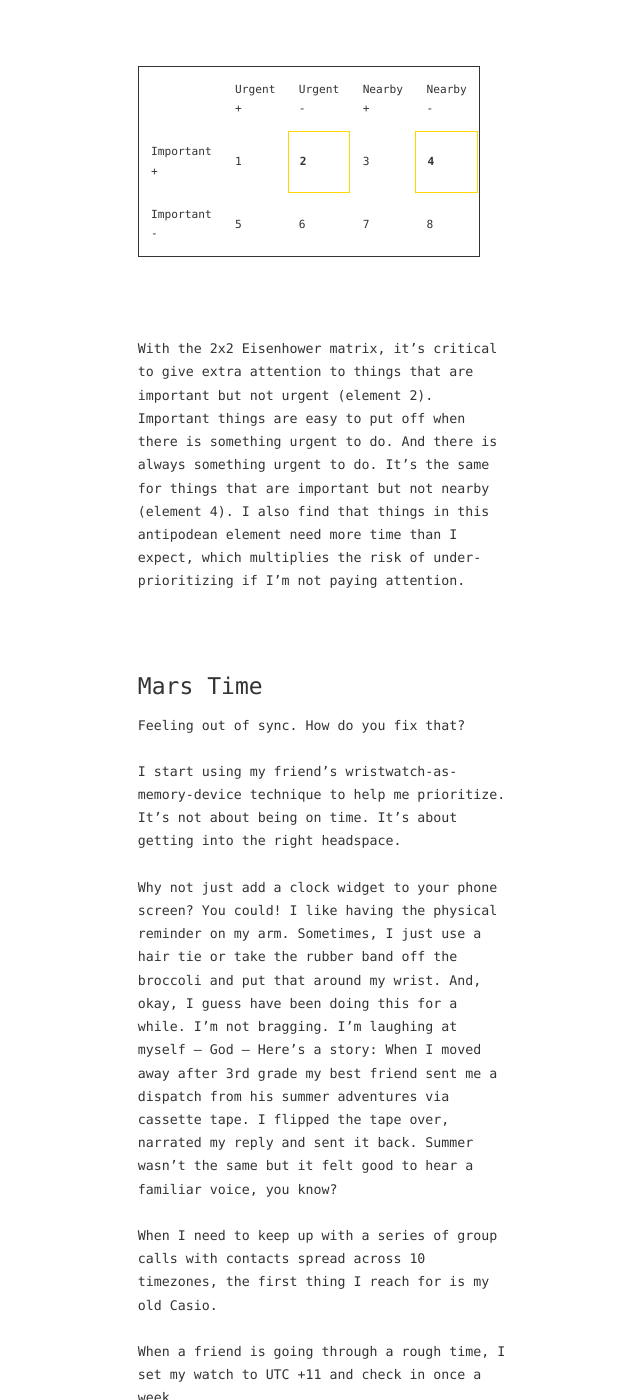
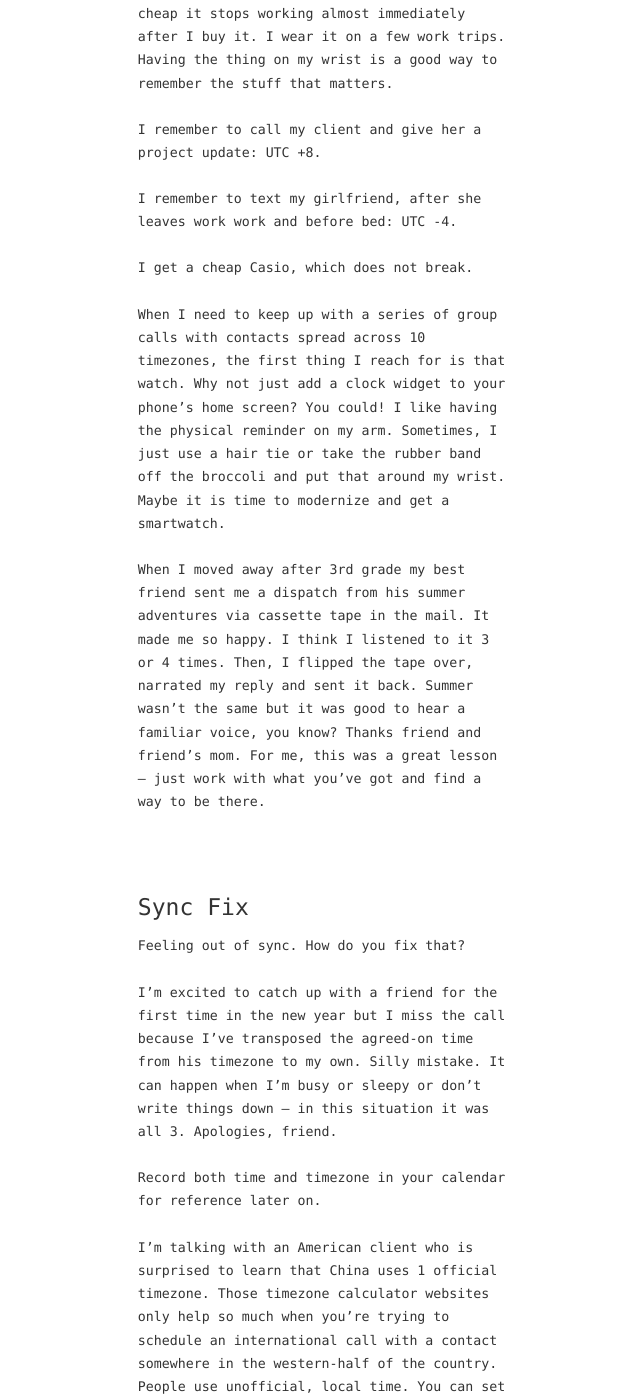
Before and after one commit to zachmccabe/zachmccabe.github.io, a Jekyll site: the page built from _notes/timezones.md, in a window 1280 px wide and 1400 px high, scrolled down 1179 px. Shown: the whole window, without its empty margins (181-821 px from the left). Built offline with Jekyll 4.4.1, drawn with Linux system fonts in a browser that asks for light colours; some of the changed text lies outside the part shown.

Commit message:
Update timezones.md
Copy edits for organization. Adding H2 "sync fix".

```diff
--- a/_notes/timezones.md
+++ b/_notes/timezones.md
@@ -3,12 +3,13 @@
 layout: kao_midnite_3
 title: Timezones
 date: 2021-09-06
-update: 2022-05-13
-description: "Notes on keeping in touch with friends and clients from far away. Better long-distance communication starts with your state of mind."
+update: 2023-02-17
+description: "Notes on keeping in touch with friends and clients from far away."
 lede: print
 nav: |
   + Table of Contents
   + [North Star](https://www.zachmccabe.com/travel/timezones#north-star)
+  + [Sync Fix](https://www.zachmccabe.com/travel/timezones#sync-fix)
   + [Mars Time](https://www.zachmccabe.com/travel/timezones#mars-time)
   + [Signals and scripts](https://www.zachmccabe.com/travel/timezones#signals-and-scripts)
 
@@ -17,59 +18,39 @@
 
 {% include page_nav.html %}
 
+
 ## North Star
 
 Use a mnemonic. Give your self a GPS reference point, a north star, a southern cross.
 
-I've got a friend who always keeps his Seiko wristwatch set to UTC -8. It doesn't matter if he's in his hometown (UTC +9). He doesn't adjust it to local time when he's in the city where he feels most at home (UTC +2). Once, in the tiny town (UTC -5) where he and I went to college, I asked him: Why? He keeps it set to the timezone where his parents live. It helps him remember to call his mom.
+I've got a friend who always keeps his Seiko wristwatch set to UTC -8. It doesn't matter if he's in his hometown (UTC +9). He doesn't adjust it to local time when he's in the city where he feels most at home (UTC +2). Once, in the tiny town (UTC -5) where he and I went to college, I asked him about it. He said he keeps it set to the timezone where his parents live. It helps him remember to call his mom.
 
-It's easy to give your attention to the people and places around you. That physical proximity makes them impossible to ignore. When important relationships do not have the luxury of proximity, it helps to have that reminder.
+It's easier to give your attention to the people and places around you. That physical proximity makes them harder to ignore. When important relationships do not have the luxury of proximity, it helps to have a reminder.
 
-I like to visualize this with the Eisenhower urgent-important matrix. Sometimes I like to add an extra row: urgent-important-nearby.
+I start using my friend's wristwatch-as-memory-device technique to help me prioritize. I buy a cheap watch from a street market. Is it supposed to look like a Rolex? It's so cheap it stops working almost immediately after I buy it. I wear it on a few work trips. Having the thing on my wrist is a good way to remember the stuff that matters.
 
-<table class="kaoPUSH kaoBoxy">
-  <tr>
-    <td></td>
-    <th scope="row">Urgent<br/>+</th>
-    <th scope="row">Urgent<br/>-</th>
-    <th scope="row">Nearby<br/>+</th>
-    <th scope="row">Nearby<br/>-</th>
-  </tr>
-  <tr>
-    <th scope="col">Important<br/>+</th>
-    <td>1</td>
-    <td style="border:1px solid gold; font-weight:bold;">2</td>
-    <td>3</td>
-    <td style="border:1px solid gold; font-weight:bold;">4</td>
-  </tr>
-  <tr>
-    <th scope="col">Important<br/>-</th>
-    <td>5</td>
-    <td>6</td>
-    <td>7</td>
-    <td>8</td>
-  </tr>
-</table>
+I remember to call my client and give her a project update: UTC +8.
 
-With the 2x2 Eisenhower matrix, it's critical to give extra attention to things that are important but not urgent (element 2). Important things are easy to put off when there is something urgent to do. And there is always something urgent to do. It's the same for things that are important but not nearby (element 4). I also find that things in this antipodean element need more time than I expect, which multiplies the risk of under-prioritizing if I'm not paying attention.
+I remember to text my girlfriend, after she leaves work work and before bed: UTC -4.
+
+I get a cheap Casio, which does not break.
+
+When I need to keep up with a series of group calls with contacts spread across 10 timezones, the first thing I reach for is that watch. Why not just add a clock widget to your phone's home screen? You could! I like having the physical reminder on my arm. Sometimes, I just use a hair tie or take the rubber band off the broccoli and put that around my wrist. Maybe it is time to modernize and get a smartwatch.
+
+When I moved away after 3rd grade my best friend sent me a dispatch from his summer adventures via cassette tape in the mail. It made me so happy. I think I listened to it 3 or 4 times. Then, I flipped the tape over, narrated my reply and sent it back. Summer wasn't the same but it was good to hear a familiar voice, you know? Thanks friend and friend's mom. For me, this was a great lesson -- just work with what you've got and find a way to be there.
 
 
 
-## Mars Time
+
+## Sync Fix
 
 Feeling out of sync. How do you fix that?
 
-I start using my friend's wristwatch-as-memory-device technique to help me prioritize. It's not about being on time. It's about getting into the right headspace.
+I'm excited to catch up with a friend for the first time in the new year but I miss the call because I've transposed the agreed-on time from his timezone to my own. Silly mistake. It can happen when I'm busy or sleepy or don't write things down -- in this situation it was all 3. Apologies, friend.
 
-Why not just add a clock widget to your phone screen? You could! I like having the physical reminder on my arm. Sometimes, I just use a hair tie or take the rubber band off the broccoli and put that around my wrist. And, okay, I guess have been doing this for a while. I'm not bragging. I'm laughing at myself -- God -- Here's a story: When I moved away after 3rd grade my best friend sent me a dispatch from his summer adventures via cassette tape. I flipped the tape over, narrated my reply and sent it back. Summer wasn't the same but it felt good to hear a familiar voice, you know?
+Record both time and timezone in your calendar for reference later on.
 
-When I need to keep up with a series of group calls with contacts spread across 10 timezones, the first thing I reach for is my old Casio.
-
-When a friend is going through a rough time, I set my watch to UTC +11 and check in once a week.
-
-When I am going through a rough time, I set my watch to UTC +8 and check in with a friend once a week.
-
-I'm talking with an American who is surprised that China uses 1 official timezone. Those timezone calculator websites only help so much when you're trying to schedule an international call with a contact somewhere in the western-half of the country. People use unofficial, local time. You can set your alarm for 07:00 Beijing Time but the neighborhood isn't going to wake up for hours. This surprised me, too, the first time I experienced it. China spans 62 degrees longitude. (That's more than the contiguous US, which spans 57 degrees longitude, and is split into 4 timezones.)
+I'm talking with an American client who is surprised to learn that China uses 1 official timezone. Those timezone calculator websites only help so much when you're trying to schedule an international call with a contact somewhere in the western-half of the country. People use unofficial, local time. You can set your alarm for 07:00 Beijing Time but the neighborhood isn't going to wake up for hours. This surprised me, too, the first time I experienced it. China spans 62 degrees longitude. (That's more than the contiguous US, which spans 57 degrees longitude, and is split into 4 timezones.)
 
 It's a good idea to confirm the timezone, and more, when you're planning a call.
 
@@ -77,23 +58,25 @@
 
 People assume their frame of reference is also your frame of reference.
 
-I'm listening to an [interview] with NASA operations engineer Nagin Cox: Because her team needs to work during the Martian night, when their solar-powered rover sleeps, they adopt Mars time.
 
-An Earth day is 39 minutes shorter than a Mars sol, so the team wear customized, mechanical watches. After the first week, their Mars schedule has pulled them back 4.5 hours from the local time at NASA's Jet Propulsion Lab in southern California. Want to measure that in jet lag terms? It would feel like flying west from Los Angeles (UTC -8), over the international dateline and then a bit past New Zealand (UTC +12). The team covers their windows at the office and in their homes. Their Mars missions are 90-sol-long. By that point they have drifted 2 and half days off the local time. Daily mission schedules are talked about using words like "yestersol," "tosol" and "nextersol." All of this is so cool it bends my mind.
+
+
+## Mars Time
+
+Because her team needs to work during the Martian night, when their solar-powered rover sleeps, NASA operations engineer Nagin Cox and her team adopt Mars time. I perk up and listen to the [interview] for timezone tactics I can borrow.
+
+An Earth day is 39 minutes shorter than a Mars sol, so the team wear customized, mechanical watches. After the first week, their Mars schedule has pulled them back 4.5 hours from the local time at NASA's Jet Propulsion Lab in southern California. Want to measure that in jet lag terms? It would feel like flying west from Los Angeles (UTC -8), over the international dateline and then a bit past New Zealand (UTC +12). The team covers their windows at the office and in their homes. Their Mars missions are 90-sol-long. By that point they have drifted 2 and half days off the local time. Daily mission schedules are talked about using words like "yestersol," "tosol" and "nextersol."
 
 Do what you have to do to get yourself on Mars Time.
 
-I buy a cheap watch from a street market. Is it supposed to look like a Rolex? It's so cheap it stops working almost immediately after I buy it. I wear it on a few work trips. Having the thing on my wrist is a good way to remember the stuff that matters.
+[interview]: https://www.npr.org/2021/02/05/964218185/nagin-cox-what-does-time-on-mars-teach-us-about-time-on-earth
 
-I remember to call my client and give her a project update: UTC +8.
-
-I remember to text my girlfriend, after she leaves work work and before bed: UTC -4.
 
 
 
 ## Signals and Scripts
 
-So far, I've been assuming there is a signal. There is not always a signal. Make a backup plan. Lucky you if your contact is the sort of person who is helpful troubleshooting these situations. Definitely involve that person in the planning process:
+I've been assuming there is a signal. There is not always a signal, of course. Make a backup plan. Lucky you if your contact is the sort of person who is helpful troubleshooting these situations. Definitely involve that person in the planning process:
 
 - Let's pick an extra option for our call on \[date, time\]. \[Preferred VOIP app\] is glitchy in \[location\] because of censorship. Any ideas for a fallback plan?
 
@@ -116,11 +99,11 @@
 
 - You want me to talk for awhile?
 
-Try to minimize your own stress. Monitor your own tone of voice. A classic tactic is to count to 3 before you start talking.  This isn't easy, I know. And the number of times I have failed to do this adds up to a lot more than 3.
+Try to minimize your own stress. Monitor your own tone of voice. A classic tactic is to count to 3 before you start talking. This isn't easy. And the number of times I have failed to do this adds up to a lot more than 3.
 
 Speaking of minimizing stress, NATO phonetics are very useful during voice conversations. Choppy audio and loud background noises never seem to happen during the boring bits of a conversation.
 
-You can guess your way through a story. What about a booking code or surname? Use NATO phonetics to get the details right. A friend taught me a great trick to build fluency: Practice using street signs. (Main Street is "Mike Alpha Igloo November.") And, if you're driving, use license plates when you're waiting at a red light. Spell out as many as you can before the light turns green.
+You can guess your way through a story. What about a booking code or a name? When you can't switch to text, use NATO phonetics to get the details right. A friend taught me a great trick to build fluency: Practice using street signs. (Main Street is "Mike Alpha Igloo November.") And, if you're driving, use license plates when you're waiting at a red light. Spell out as many as you can before the light turns green.
 
 The "why-first" script is another favorite. First, I'll explain the intention, my why. Then, I'll make my request or pass along some piece of information.
 
@@ -128,8 +111,4 @@
 - Let's be sure I get you what you need. \[Rephrasing client's instructions\]. Is that right?
 - Sorry, I don't understand. My \[2nd language\] isn't as good as I'd like. Will you explain \[confusing phrase\] again?
 
-People are busy with their own lives. Confusion can creep into the conversation when people have different expectations -- like when day for me is literally night for you. Front-load the rationale for what you're about to say, and you can mitigate some of that.
-
-
-
-[interview]: https://www.npr.org/2021/02/05/964218185/nagin-cox-what-does-time-on-mars-teach-us-about-time-on-earth
+People are busy with their own lives. Confusion can creep into the conversation when people have different expectations -- like when day for me is literally night for you. Front-load the rationale for what you're about to say, and you can mitigate some of that. That is my working assumption.
```
